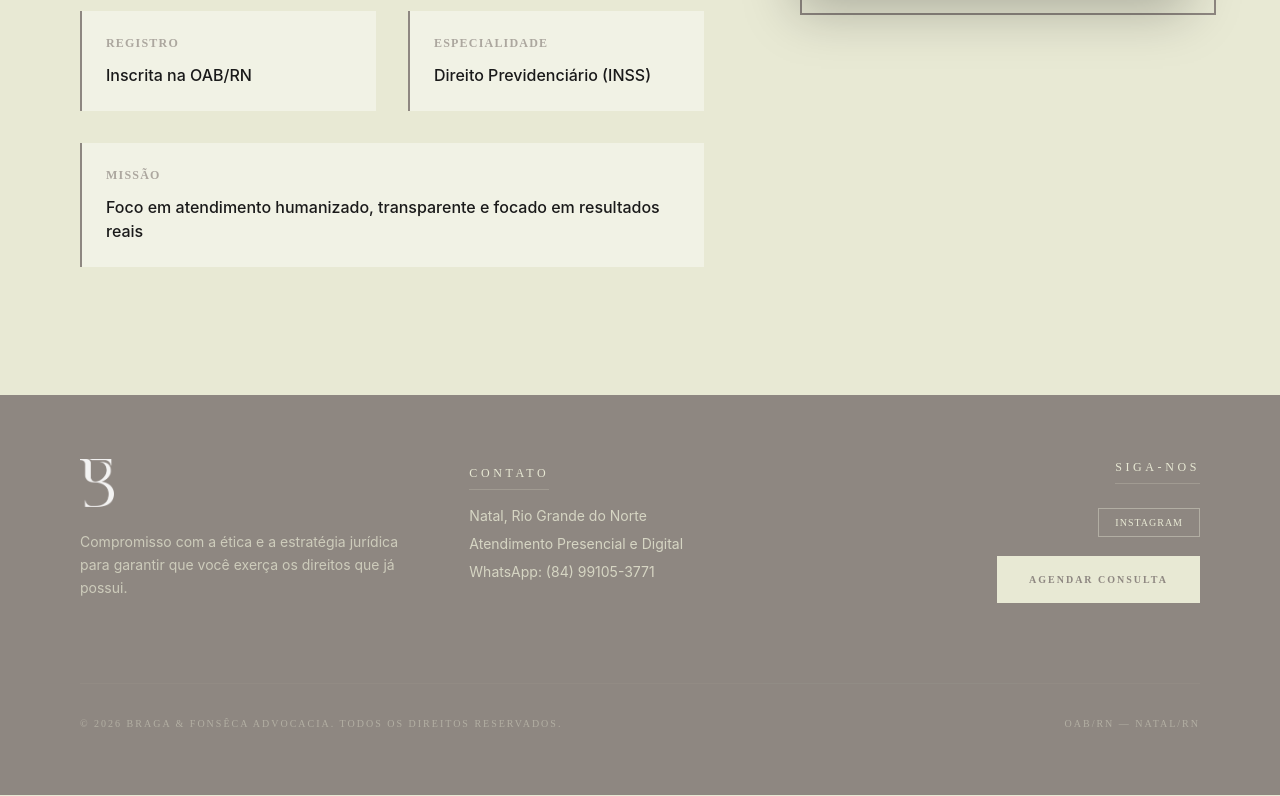
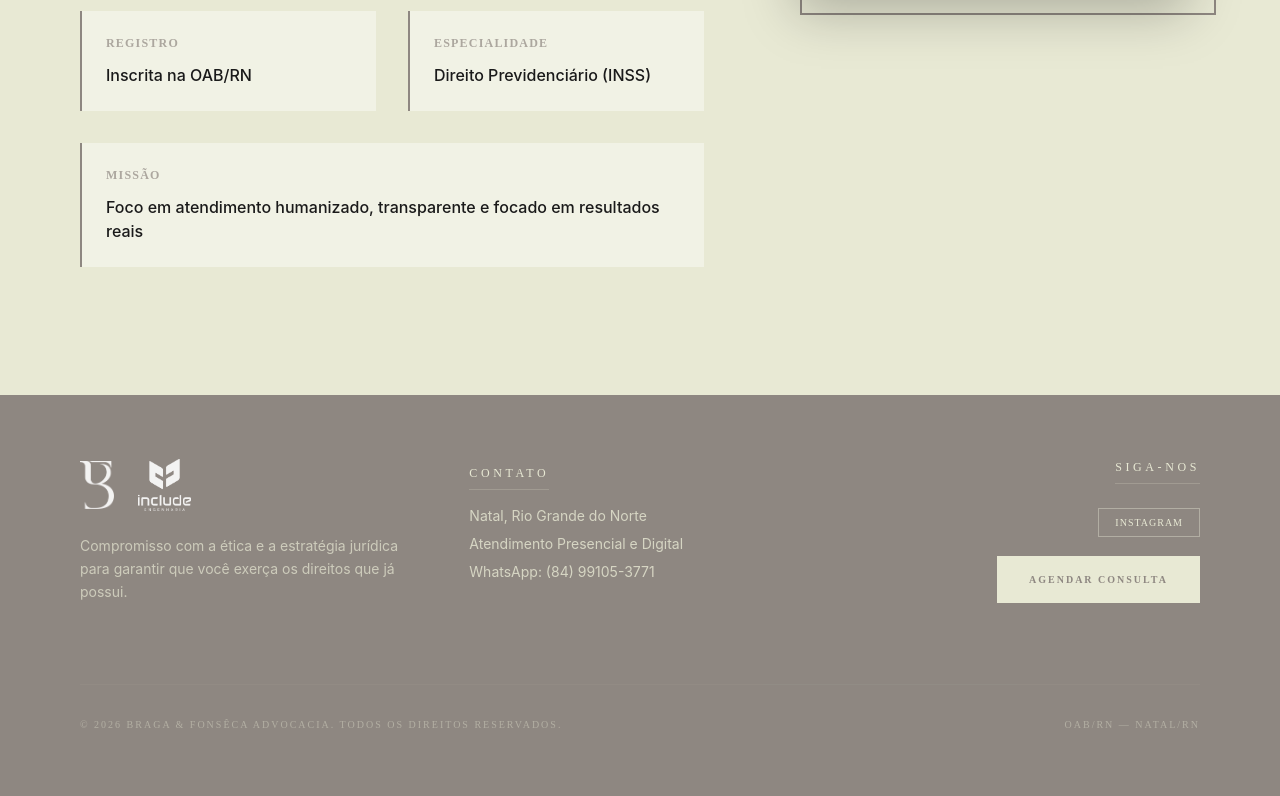
Before and after one commit to helena-varela/braga-fonseca, a React (Vite) app: page /kelly-fonseca in a window 1280 px wide. Shown: the part 2373-3169 px from the top of the page. Built offline with nearby package versions, Linux system fonts and the light colour scheme.

Commit message:
adicionando a logo da include ao footer

```diff
--- a/src/components/footer.jsx
+++ b/src/components/footer.jsx
@@ -1,4 +1,5 @@
 import logo from "../assets/logo.png";
+import logoInclude from "../assets/Branco.png";
 
 export default function Footer() {
   return (
@@ -6,11 +7,19 @@ export default function Footer() {
       <div className="max-w-none w-full grid md:grid-cols-3 gap-12 items-start">
         {/* COLUNA 1: LOGO E SOBRE */}
         <div className="space-y-6">
-          <img
-            src={logo}
-            alt="Braga & Fonsêca"
-            className="h-12 w-auto brightness-0 invert opacity-90"
-          />
+          <div className="flex items-center gap-6">
+            <img
+              src={logo}
+              alt="Braga & Fonsêca"
+              className="h-12 w-auto brightness-0 invert opacity-90"
+            />
+            <img
+              src={logoInclude}
+              alt="Include"
+              className="h-13 w-auto brightness-0 invert opacity-90"
+            />
+          </div>
+
           <p className="font-inter text-sm leading-relaxed opacity-70 max-w-xs">
             Compromisso com a ética e a estratégia jurídica para garantir que
             você exerça os direitos que já possui.
```
Also changed, not shown: src/assets/Branco.png (added).
